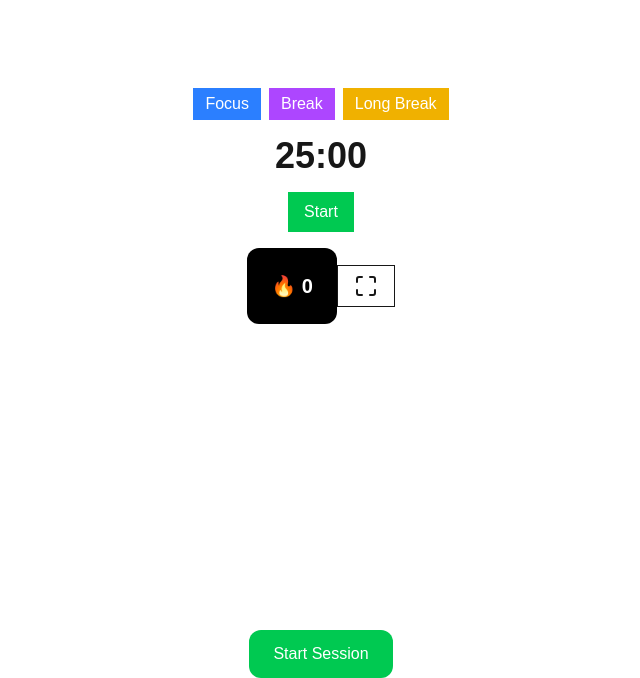
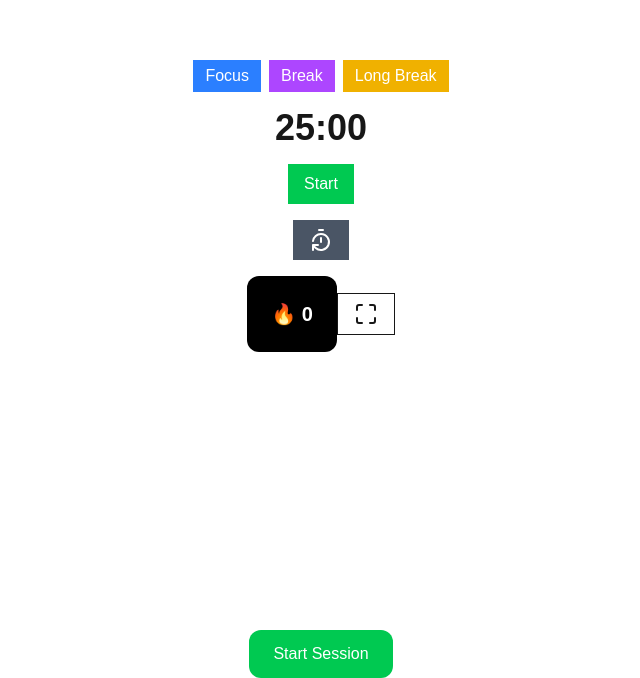
Before and after one commit to abhaymauryadev/devtrack, a Next.js app: page /tracker in a window 1280 px wide. Shown: the part 188-866 px from the top of the page, without its empty margins (319-959 px from the left). Built offline with nearby package versions, Linux system fonts and the light colour scheme; no server answers; the database is empty.

Commit message:
feat: Timer reset features added

```diff
--- a/components/Timer.tsx
+++ b/components/Timer.tsx
@@ -1,8 +1,9 @@
 "use client";
 
 import { useTimer } from "@/hooks/useTimer";
-import { useState } from "react";
+import { useState, useEffect } from "react";
 import Streak from "./Streak";
+import { TimerReset } from "lucide-react";
 
 const MODES = {
   FOCUS: 25 * 60,
@@ -11,52 +12,52 @@ const MODES = {
 };
 
 export default function Timer() {
-  const { time, setTime, start, stop, running } = useTimer();
-  const [mode, setMode] = useState<"FOCUS" | "SHORT_BREAK" | "LONG_BREAK">("FOCUS");
+  const { time, setTime, start, stop, reset, running } = useTimer();
+
+  const [mode, setMode] = useState<
+    "FOCUS" | "SHORT_BREAK" | "LONG_BREAK"
+  >("FOCUS");
+
+  const [mounted, setMounted] = useState(false);
+
+  useEffect(() => {
+    setMounted(true);
+  }, []);
+
+  if (!mounted) return null;
+
+  const handleReset = () => {
+    reset();
+
+    if (mode === "FOCUS") setTime(25 * 60);
+    if (mode === "SHORT_BREAK") setTime(5 * 60);
+    if (mode === "LONG_BREAK") setTime(10 * 60);
+  };
 
   return (
-    <>
-    <div className="flex flex-col gap-4 justify-center items-center min-h-screen ">
+    <div className="flex flex-col gap-4 justify-center items-center min-h-screen">
 
       {/* Mode selection */}
       <div className="flex gap-2">
-        <button
-          onClick={() => {
-            setMode("FOCUS");
-            setTime(MODES.FOCUS);
-          }}
-          className="bg-blue-500 px-3 py-1 text-white"
-        >
+        <button onClick={() => { setMode("FOCUS"); setTime(MODES.FOCUS); }} className="bg-blue-500 px-3 py-1 text-white">
           Focus
         </button>
 
-        <button
-          onClick={() => {
-            setMode("SHORT_BREAK");
-            setTime(MODES.SHORT_BREAK);
-          }}
-          className="bg-purple-500 px-3 py-1 text-white"
-        >
-           Break
+        <button onClick={() => { setMode("SHORT_BREAK"); setTime(MODES.SHORT_BREAK); }} className="bg-purple-500 px-3 py-1 text-white">
+          Break
         </button>
 
-        <button
-          onClick={() => {
-            setMode("LONG_BREAK");
-            setTime(MODES.LONG_BREAK);
-          }}
-          className="bg-yellow-500 px-3 py-1 text-white"
-        >
-         Long Break
+        <button onClick={() => { setMode("LONG_BREAK"); setTime(MODES.LONG_BREAK); }} className="bg-yellow-500 px-3 py-1 text-white">
+          Long Break
         </button>
       </div>
 
-      {/* Timer Display */}
+      {/* Timer */}
       <div className="text-4xl font-bold">
         {Math.floor(time / 60)}:{String(time % 60).padStart(2, "0")}
       </div>
 
-      {/* Start / Stop */}
+      {/* Controls */}
       {!running ? (
         <button onClick={start} className="bg-green-500 px-4 py-2 text-white">
           Start
@@ -66,10 +67,12 @@ export default function Timer() {
           Stop
         </button>
       )}
-      <div>
-        <Streak/>
-      </div>
+
+      <button onClick={handleReset} className="bg-gray-600 px-4 py-2 text-white">
+       <TimerReset />
+      </button>
+
+      <Streak />
     </div>
-    </>
   );
 }
--- a/hooks/useTimer.ts
+++ b/hooks/useTimer.ts
@@ -4,9 +4,9 @@ import { startSession, stopSession } from "@/services/tracker.services";
 export const useTimer = () => {
   const [sessionId, setSessionId] = useState<string | null>(null);
   const [running, setRunning] = useState(false);
-  const [time, setTime] = useState(1500); // 25 min default
+  const [time, setTime] = useState(1500);
 
-  //  Timer logic
+  // Timer logic
   useEffect(() => {
     let interval: NodeJS.Timeout;
 
@@ -19,14 +19,14 @@ export const useTimer = () => {
     return () => clearInterval(interval);
   }, [running, time]);
 
-  // Start session + timer
+  // Start session
   const start = async () => {
     const data = await startSession();
     setSessionId(data.id);
     setRunning(true);
   };
 
-  // Stop session + timer
+  // Stop session
   const stop = async () => {
     if (!sessionId) return;
     await stopSession(sessionId);
@@ -34,5 +34,17 @@ export const useTimer = () => {
     setSessionId(null);
   };
 
-  return { time, setTime, start, stop, running };
+  //  Reset (fixed)
+  const reset = async () => {
+    if (sessionId) {
+      await stopSession(sessionId); // stop backend session
+    }
+
+    setRunning(false);
+    setSessionId(null);
+    setTime(1500); // you can override from UI later
+  };
+
+  //  RETURN reset
+  return { time, setTime, start, stop, reset, running };
 };
```
